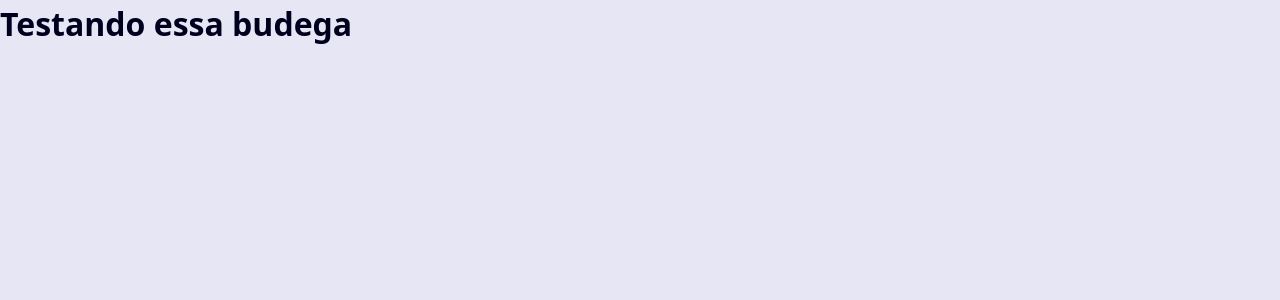
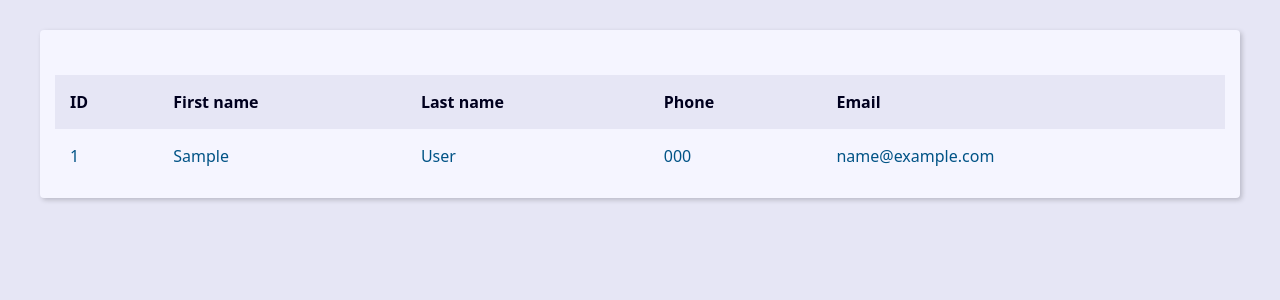
Before and after one commit to mahteuso/Inventario-Lab-Fisica, a Django app: page / in a window 1280 px wide. Shown: the top 300 px of the page. Run offline with Django 4.2, Linux system fonts and the light colour scheme; tables that the repository leaves empty hold one stand-in row (values such as "Sample post"); parts of the project's set-up code (start-up, migrations or seed data) failed here and were passed over.

Commit message:
atualizando o index

```diff
--- a/contact/views/contact_views.py
+++ b/contact/views/contact_views.py
@@ -1,8 +1,15 @@
 from django.shortcuts import render
+from contact.models import Contact
 
 
 def index(request):
+    contacts = Contact.objects.all()
+
+    context = {
+        'contacts': contacts
+    }
     return render(
         request,
         'global/index.html',
+        context
         )
--- a/templates/global/index.html
+++ b/templates/global/index.html
@@ -9,6 +9,57 @@
 
 </head>
 <body>
-    <h1>Testando essa budega</h1>
+    <main class="content">
+    {% block content %}
+        <div class="respomsive-table">
+            <table class="contacts-table">
+                <caption class="table-caption">
+
+                <thead>
+                    <tr class="table-row table-row-header">
+                        <th class="table-header">ID</th>
+                        <th class="table-header">First name</th>
+                        <th class="table-header">Last name</th>
+                        <th class="table-header">Phone</th>
+                        <th class="table-header">Email</th>
+                    </tr>
+                </thead>
+                <tbody>
+                    {% for contact in contacts %}
+                        <tr class="table-row">
+                            <td class="table-cel">
+                               <a href="#" class="table-link">
+                                {{contact.id}}
+                               </a>
+
+                            </td>
+                            <td class="table-cel">
+                                <a href="#" class="table-link">
+                                    {{contact.first_name}}
+                                   </a>
+                            </td>
+                            <td class="table-cel">
+                                <a href="#" class="table-link">
+                                    {{contact.last_name}}
+                                   </a>
+                            </td>
+                            <td class="table-cel">
+                                <a href="#" class="table-link">
+                                    {{contact.phone}}
+                                   </a>
+                            </td>
+                            <td class="table-cel">
+                                <a href="#" class="table-link">
+                                    {{contact.email}}
+                                   </a>
+                            </td>
+                        </tr>
+                     {% endfor %}
+                </caption>
+                </tbody>
+            </table>
+        </div>
+    {% endblock content %}
+    </main>
 </body>
 </html>
```
